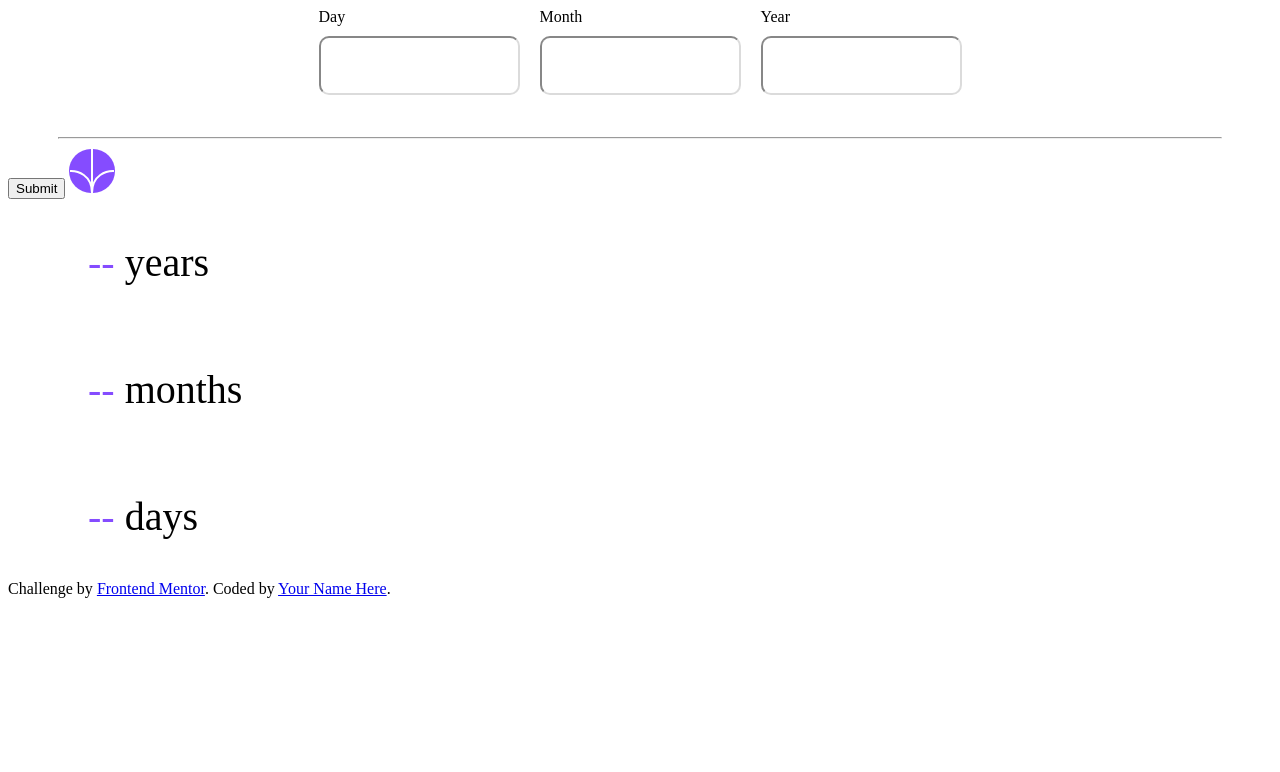
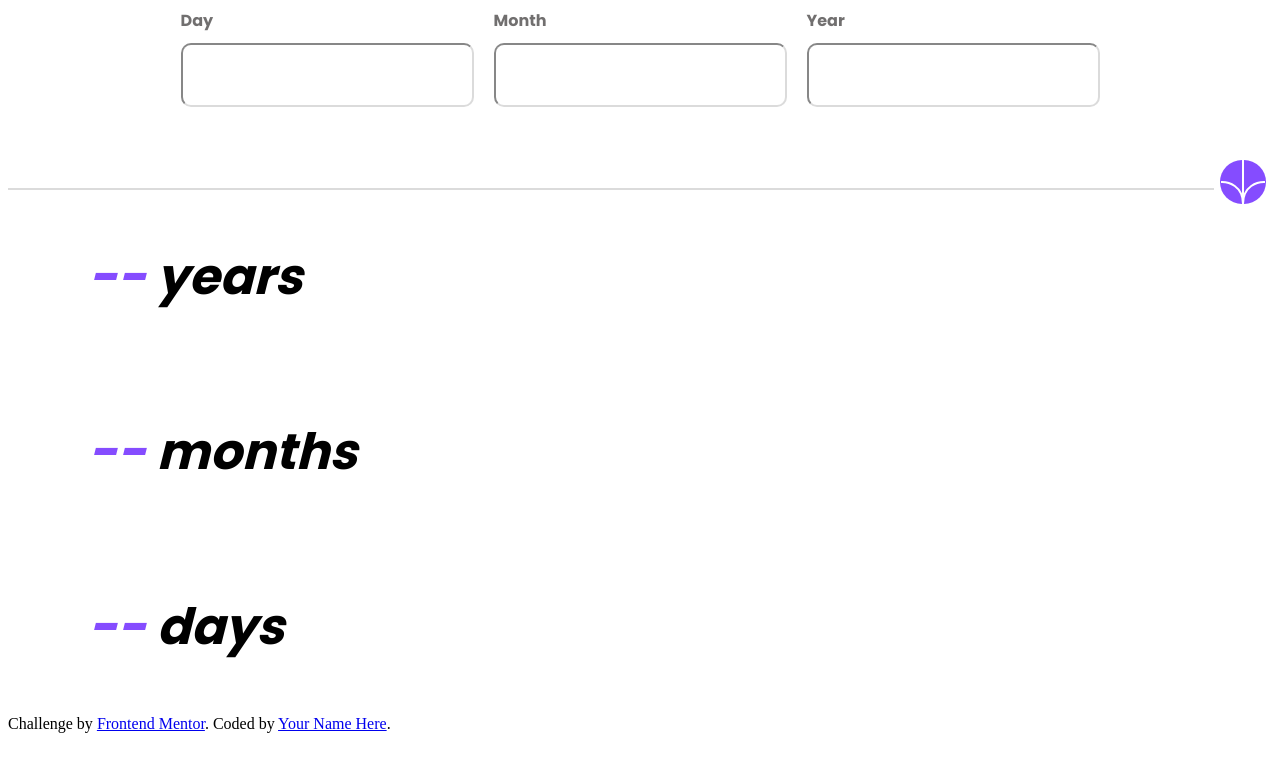
Before and after one commit to andyterwilliger/Date-FNS-Library-Test, a website: page index.html in a window 1280 px wide. Drawn offline with Linux system fonts and the light colour scheme.

Commit message:
Font imported

```diff
--- a/index.html
+++ b/index.html
@@ -9,7 +9,9 @@
   <script src="http://cdn.date-fns.org/v1.9.0/date_fns.min.js"></script>
 
  <link rel="stylesheet" href="style.css">
-
+ <link rel="preconnect" href="https://fonts.googleapis.com">
+ <link rel="preconnect" href="https://fonts.gstatic.com" crossorigin>
+ <link href="https://fonts.googleapis.com/css2?family=Poppins:wght@700&display=swap" rel="stylesheet">
 </head>
 <body>
 <form id="form" action="">
@@ -27,9 +29,13 @@
     <input type="number" name="" class="form_input" id="form_year">
   </div>
 </section>
-<hr class="border_bottom">
-  <input type="submit" value="Submit">
-  <svg xmlns="http://www.w3.org/2000/svg" width="46" height="44" viewBox="0 0 46 44"><g fill="none" stroke="#FFF" stroke-width="2"><path d="M1 22.019C8.333 21.686 23 25.616 23 44M23 44V0M45 22.019C37.667 21.686 23 25.616 23 44"/></g></svg>
+<div class="submit_container">
+  <label for="">
+    <button><svg xmlns="http://www.w3.org/2000/svg" width="46" height="44" viewBox="0 0 46 44"><g fill="none" stroke="#FFF" stroke-width="2"><path d="M1 22.019C8.333 21.686 23 25.616 23 44M23 44V0M45 22.019C37.667 21.686 23 25.616 23 44"/></g></svg> </button>
+</label>
+
+</div>
+
 </form>
 
 <div class="results_container">
@@ -46,7 +52,7 @@
     Challenge by <a href="https://www.frontendmentor.io?ref=challenge" target="_blank">Frontend Mentor</a>.
     Coded by <a href="#">Your Name Here</a>.
   </div>
-  <script type="module" defer src="server.js"></script>
+
 
 </body>
 </html>
--- a/style.css
+++ b/style.css
@@ -1,20 +1,32 @@
+#form{
+  border-bottom: 2px solid hsl(0, 0%, 86%);
+}
+#form label{
+  color: hsl(0, 1%, 44%);
+
+}
 .user_input{
   display: flex;
   justify-content: center;
   gap: 20px;
   padding-bottom: 2rem;
+  font-family: 'Poppins', sans-serif;
 }
 
 .form_input{
   padding: 20px 10px;
   border-radius: 10px;
   border-color:hsl(0, 0%, 86%);
+  font-family: 'Poppins', sans-serif;
+  font-style: none;
+
 }
 
 .form_input_container{
   display: flex;
   flex-direction: column;
   gap: 10px;
+
 }
 
 .results_container{
@@ -22,22 +34,32 @@
   flex-direction: column;
   margin-left: 5rem;
 }
-
+.submit_container{
+  display: flex;
+  justify-content: flex-end;
+}
 .results_container p{
-  font-size: 40px;
+  font-size: 50px;
+  font-family: 'Poppins', sans-serif;
+  font-weight: 700;
+  font-style: italic;
 }
 .results_container span{
 
   color: hsl(259, 100%, 65%);
 }
-.border_bottom{
-  margin: 10px 50px;
-;
 
-}
+
 svg{
   background-color: hsl(259, 100%, 65%);
   border-radius: 50px;
 
 
 }
+
+button{
+  border: none;
+  background-color: white;
+  transform: translateY(20px);
+
+}
```
